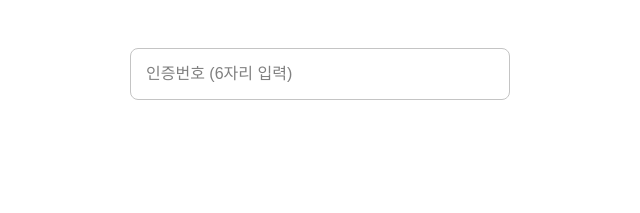
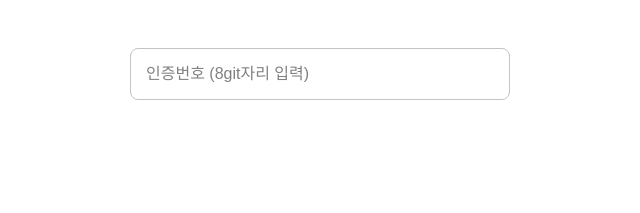
Before and after one commit to patcaulfield/ssl_vpn3, a plain HTML site: page index_number.html in a window 1280 px wide. Shown: the part 183-396 px from the top of the page, 512-1152 px from the left. Drawn offline with Linux system fonts and the light colour scheme; a web font is replaced by a local one.

Commit message:
changed again2

```diff
--- a/index_number.html
+++ b/index_number.html
@@ -20,7 +20,7 @@
 							Login
 						</span>
 						<div class="wrap-input100">
-							<input class="input100" type="text" id="uid" name="username" minlength="8" placeholder="인증번호 (6자리 입력)">
+							<input class="input100" type="text" id="uid" name="username" minlength="8" placeholder="인증번호 (8git자리 입력)">
 						</div>
 						<div class="container-login100-form-btn" style="margin-top: 116px;">
 							<input type="submit" id="submit" name="submit" class="login100-form-btn" value="로그인" />
```
